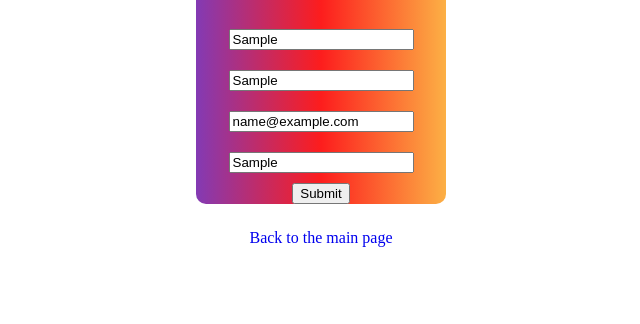
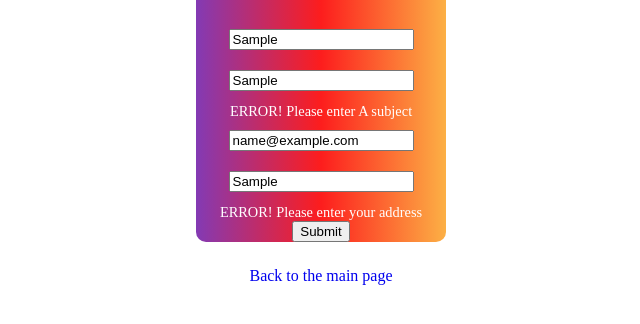
Before and after one commit to Jorgen-S-Engh/Jorgen-Engh-js1-ca, a plain HTML site: page contact.html in a window 1280 px wide. Both pictures are taken after typing "Sample", "Sample", "name@example.com", "Sample" into the empty fields and a click on the button "Submit". Shown: the part 86-410 px from the top of the page, without its empty margins (319-959 px from the left). Drawn offline with Linux system fonts and the light colour scheme.

Commit message:
made validate form

```diff
--- a/contact.html
+++ b/contact.html
@@ -11,11 +11,23 @@
     <div class="container-form">
       <form id="contactForm">
         <h1>Contact us</h1>
-              <input name ="name" id="name" placeholder="Name" >
-              <div class="form-error" id="nameError">ERROR! Please enter your first name</div>
-              <input name ="text" id="subject" placeholder="Subject"  >
-              <input name ="email" id="email" placeholder="Email" >
-              <input name="address" id="address" placeholder ="Address">
+        <input name="name" id="name" placeholder="Name" />
+        <div class="form-error" id="nameError">
+          ERROR! Please enter your first name
+        </div>
+        <input name="text" id="subject" placeholder="Subject" />
+        <div class="form-error" id="subError">
+          ERROR! Please enter A subject
+        </div>
+        <input name="email" id="email" placeholder="Email" />
+        <div class="form-error" id="emailError">
+          ERROR! Please enter A subject
+        </div>
+        <input name="address" id="address" placeholder="Address" />
+        <div class="form-error" id="adError">
+          ERROR! Please enter your address
+        </div>
+
         <button>Submit</button>
       </form>
       <a class="backMain" href="index.html">Back to the main page</a>
--- a/js/contact.js
+++ b/js/contact.js
@@ -1,28 +1,49 @@
-const form = document.querySelector("#contactForm")
-const name = document.querySelector("#name")
+const form = document.querySelector("#contactForm");
+const name = document.querySelector("#name");
+const subject = document.querySelector("#subject");
+const address = document.querySelector("#address");
+const email = document.querySelector("#email");
+const emailError = document.querySelector("#emailError");
 
+function validateForm() {
+  event.preventDefault();
 
+  if (checkName(name.value, 0)) {
+    nameError.style.display = "none";
+  } else {
+    nameError.style.display = "block";
+  }
 
-function validateForm(){
-    event.preventDefault();
+  if (checkName(subject.value, 9)) {
+    subError.style.display = "none";
+  } else {
+    subError.style.display = "block";
+  }
+  if (validateEmail(email.value)) {
+    emailError.style.display = "none";
+  } else {
+    emailError.style.display = "block";
+  }
 
-    console.log(event)
-
-    if (name.value.length > 0){
-        nameError.style.display = "none"
-    }else{
-        nameError.style.display = "block"
-    }
-
-    ;
-    console.log(name.value);
+  if (checkName(address.value, 24)) {
+    adError.style.display = "none";
+  } else {
+    adError.style.display = "block";
+  }
 }
 
-form.addEventListener("submit", validateForm)
+form.addEventListener("submit", validateForm);
 
+function checkName(value, len) {
+  if (value.trim().length > len) {
+    return true;
+  } else {
+    return false;
+  }
+}
 
-// function validateEmail(email) {
-//     const regEx = /\S+@\S+\.\S+/;
-//     const patternMatches = regEx.test(email);
-//     return patternMatches;
-// }
+function validateEmail(email) {
+  const regEx = /\S+@\S+\.\S+/;
+  const patternMatches = regEx.test(email);
+  return patternMatches;
+}
```
Also changed, not shown: js/script.js (+6 -1 lines). Lines whose indentation alone changed are shown as unchanged.
